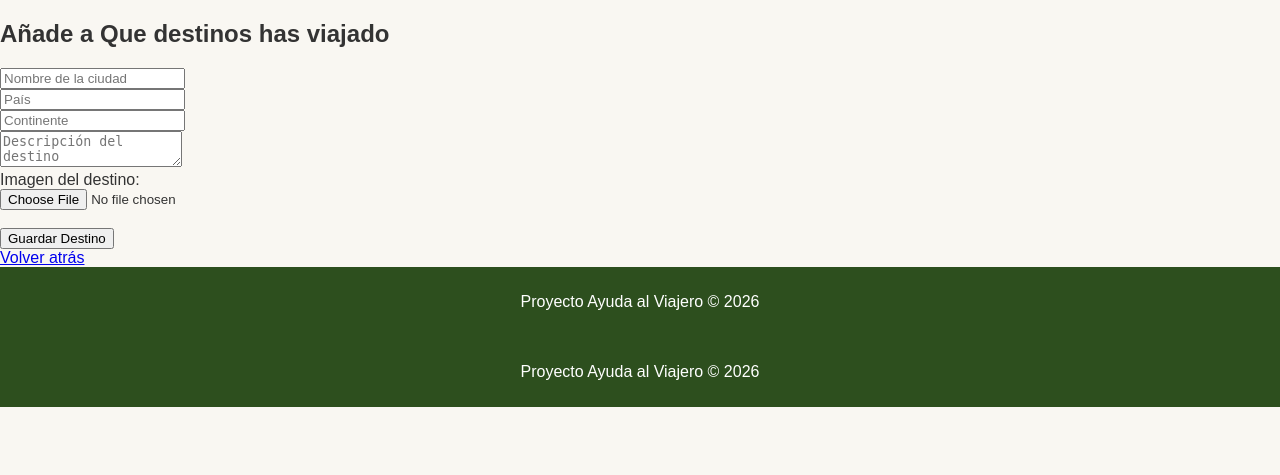
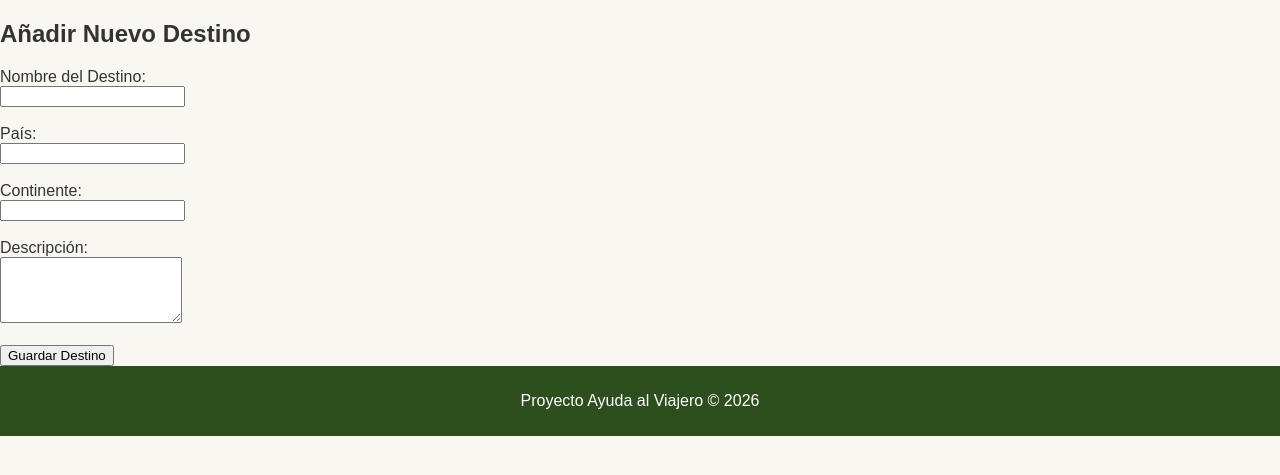
Before and after one commit to jacave97/Proyecto-Intermodular, a PHP site: page /views/nuevo_destino.php in a window 1280 px wide. Shown: the part 193-668 px from the top of the page. Run offline with PHP 8.4, Linux system fonts and the light colour scheme.

Commit message:
Archivo Creado
Se a creado este archivo para crear Destinos

```diff
--- a/Proyecto/views/nuevo_destino.php
+++ b/Proyecto/views/nuevo_destino.php
@@ -1,18 +1,25 @@
 <?php include __DIR__ . "/../_header.php"; ?>
-<div>
-    <h2>Añade a Que destinos has viajado</h2>
-    <form action="index.php?accion=nuevoDestino" method="POST" enctype="multipart/form-data">
-        <input type="text" name="nombre_destino" placeholder="Nombre de la ciudad" required><br>
-        <input type="text" name="pais_destino" placeholder="País" required><br>
-        <input type="text" name="continente" placeholder="Continente"><br>
-        <textarea name="descripcion" placeholder="Descripción del destino"></textarea><br>
 
-        <label>Imagen del destino:</label><br>
-        <input type="file" name="imagen_destino" accept="image/*"><br><br>
+<section>
+    <h2>Añadir Nuevo Destino</h2>
+
+    <!-- Formulario limpio y normal, solo texto -->
+    <form action="index.php?accion=nuevoDestino" method="POST">
+
+        <label for="nombre_destino">Nombre del Destino:</label><br>
+        <input type="text" id="nombre_destino" name="nombre_destino" required><br><br>
+
+        <label for="pais_destino">País:</label><br>
+        <input type="text" id="pais_destino" name="pais_destino" required><br><br>
+
+        <label for="continente">Continente:</label><br>
+        <input type="text" id="continente" name="continente" required><br><br>
+
+        <label for="descripcion">Descripción:</label><br>
+        <textarea id="descripcion" name="descripcion" rows="4" required></textarea><br><br>
 
         <button type="submit">Guardar Destino</button>
     </form>
-    <a href="index.php?accion=crearGuia">Volver atrás</a>
-</div>
+</section>
+
 <?php include __DIR__ . "/../_footer.php"; ?>
-<?php include __DIR__ . "/../_footer.php"; ?>
```
